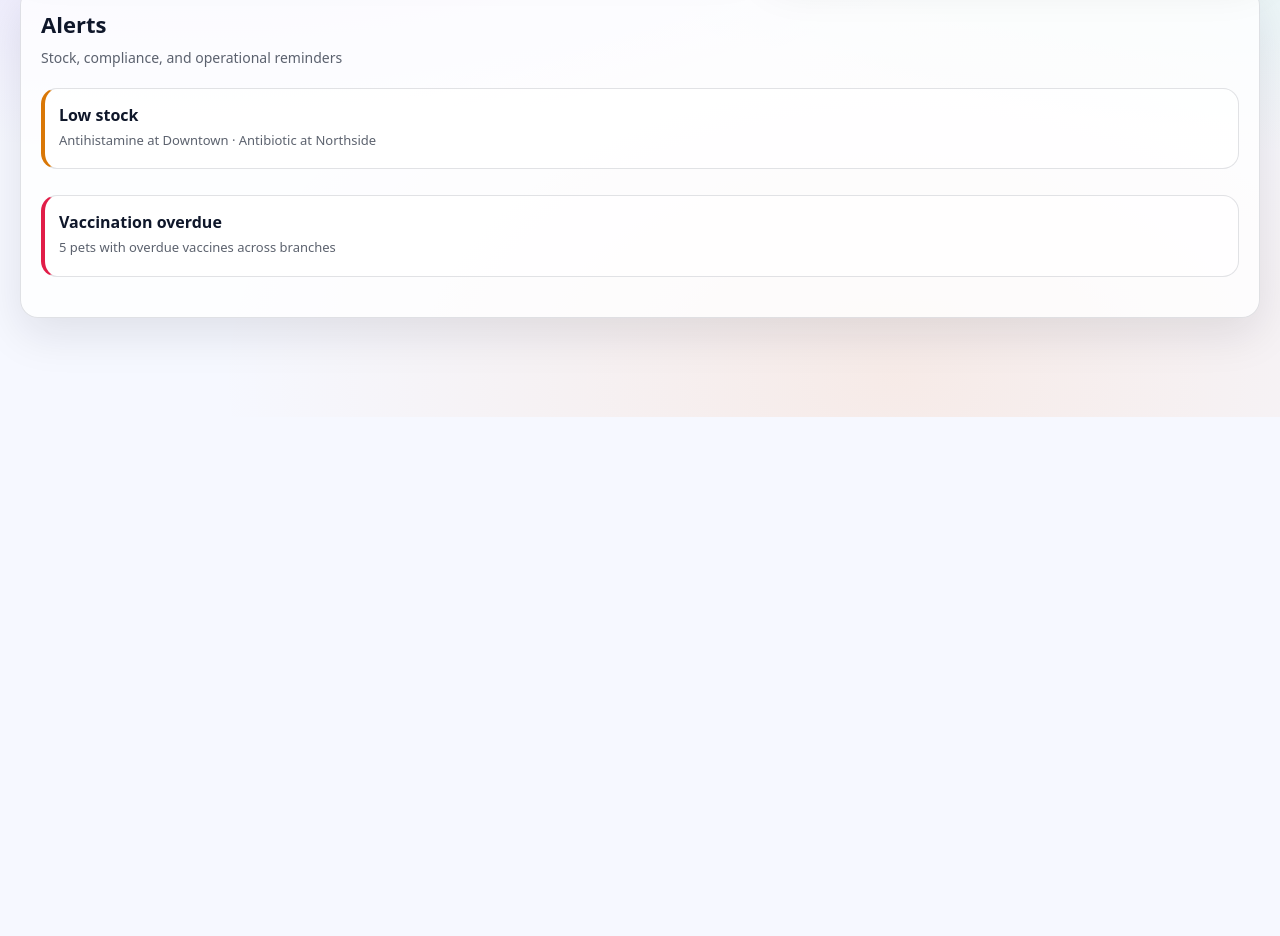
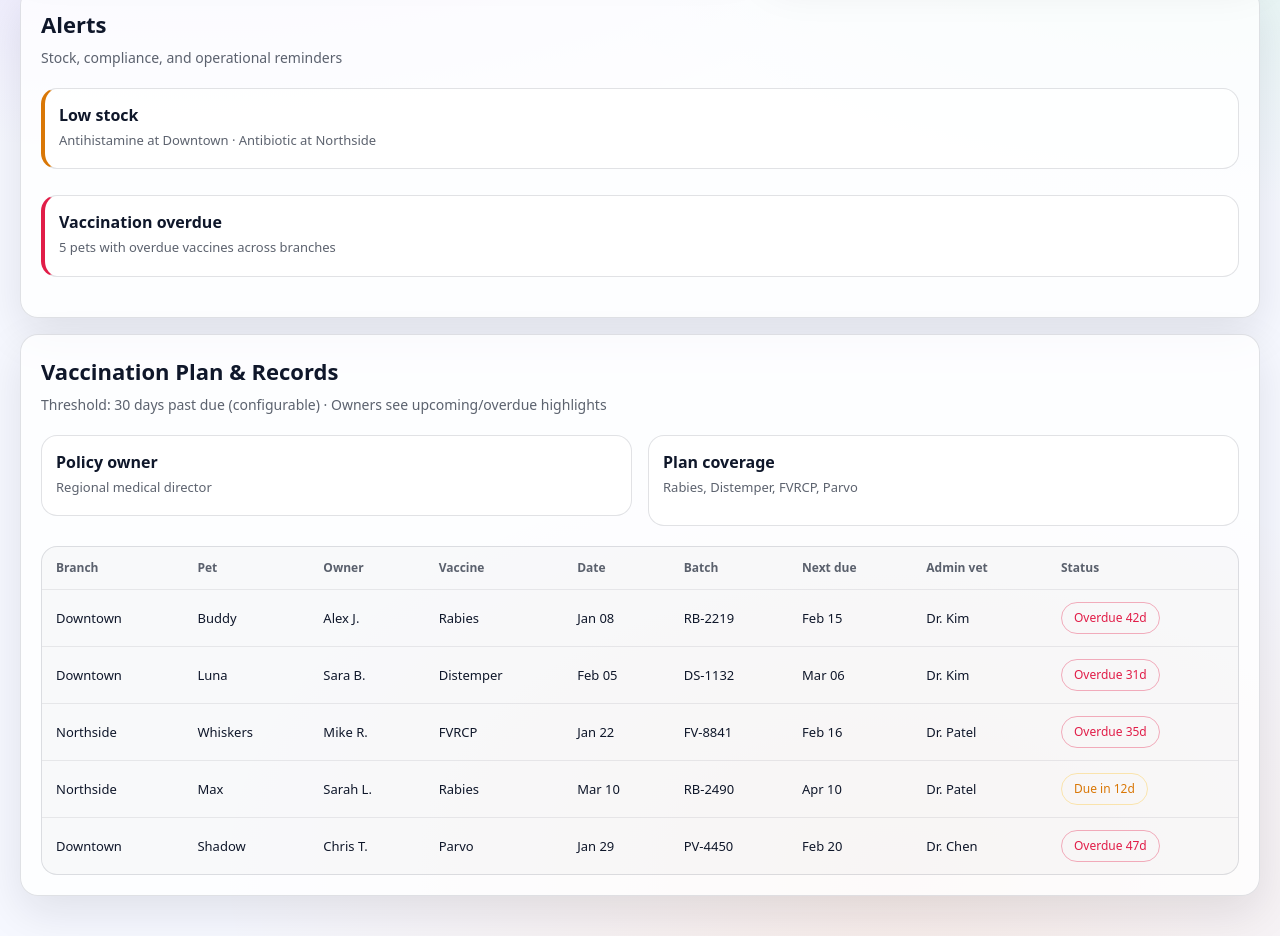
Before and after one commit to BerraAlkis/cs353databaseVetClinic, a plain HTML site: page manager-dashboard.html in a window 1280 px wide. Shown: the part 383-1319 px from the top of the page. Before the commit the page ends 800 px from the top, so only its background shows below. Drawn offline with Linux system fonts and the light colour scheme.

Commit message:
vaccination plan

```diff
--- a/manager-dashboard.html
+++ b/manager-dashboard.html
@@ -68,6 +68,50 @@
         </div>
       </div>
     </section>
+
+    <section class="card">
+      <h2 class="page-title">Vaccination Plan & Records</h2>
+      <p class="page-subtitle">Threshold: 30 days past due (configurable) · Owners see upcoming/overdue highlights</p>
+      <div class="panels" style="grid-template-columns: 1fr 1fr; margin-top: 12px;">
+        <div class="tile">
+          <div style="font-weight: 700;">Policy owner</div>
+          <p class="muted" style="margin: 4px 0; font-size: 13px;">Regional medical director</p>
+        </div>
+        <div class="tile">
+          <div style="font-weight: 700;">Plan coverage</div>
+          <p class="muted" style="margin: 4px 0; font-size: 13px;">Rabies, Distemper, FVRCP, Parvo</p>
+        </div>
+      </div>
+      <div class="table-wrap" style="margin-top: 16px;">
+        <table>
+          <thead>
+            <tr><th>Branch</th><th>Pet</th><th>Owner</th><th>Vaccine</th><th>Date</th><th>Batch</th><th>Next due</th><th>Admin vet</th><th>Status</th></tr>
+          </thead>
+          <tbody>
+            <tr>
+              <td>Downtown</td><td>Buddy</td><td>Alex J.</td><td>Rabies</td><td>Jan 08</td><td>RB-2219</td><td>Feb 15</td><td>Dr. Kim</td>
+              <td><span class="pill danger">Overdue 42d</span></td>
+            </tr>
+            <tr>
+              <td>Downtown</td><td>Luna</td><td>Sara B.</td><td>Distemper</td><td>Feb 05</td><td>DS-1132</td><td>Mar 06</td><td>Dr. Kim</td>
+              <td><span class="pill danger">Overdue 31d</span></td>
+            </tr>
+            <tr>
+              <td>Northside</td><td>Whiskers</td><td>Mike R.</td><td>FVRCP</td><td>Jan 22</td><td>FV-8841</td><td>Feb 16</td><td>Dr. Patel</td>
+              <td><span class="pill danger">Overdue 35d</span></td>
+            </tr>
+            <tr>
+              <td>Northside</td><td>Max</td><td>Sarah L.</td><td>Rabies</td><td>Mar 10</td><td>RB-2490</td><td>Apr 10</td><td>Dr. Patel</td>
+              <td><span class="pill wait">Due in 12d</span></td>
+            </tr>
+            <tr>
+              <td>Downtown</td><td>Shadow</td><td>Chris T.</td><td>Parvo</td><td>Jan 29</td><td>PV-4450</td><td>Feb 20</td><td>Dr. Chen</td>
+              <td><span class="pill danger">Overdue 47d</span></td>
+            </tr>
+          </tbody>
+        </table>
+      </div>
+    </section>
   </div>
 </body>
 </html>
```
Also changed, not shown: vet-dashboard.html (+40 -0 lines).
